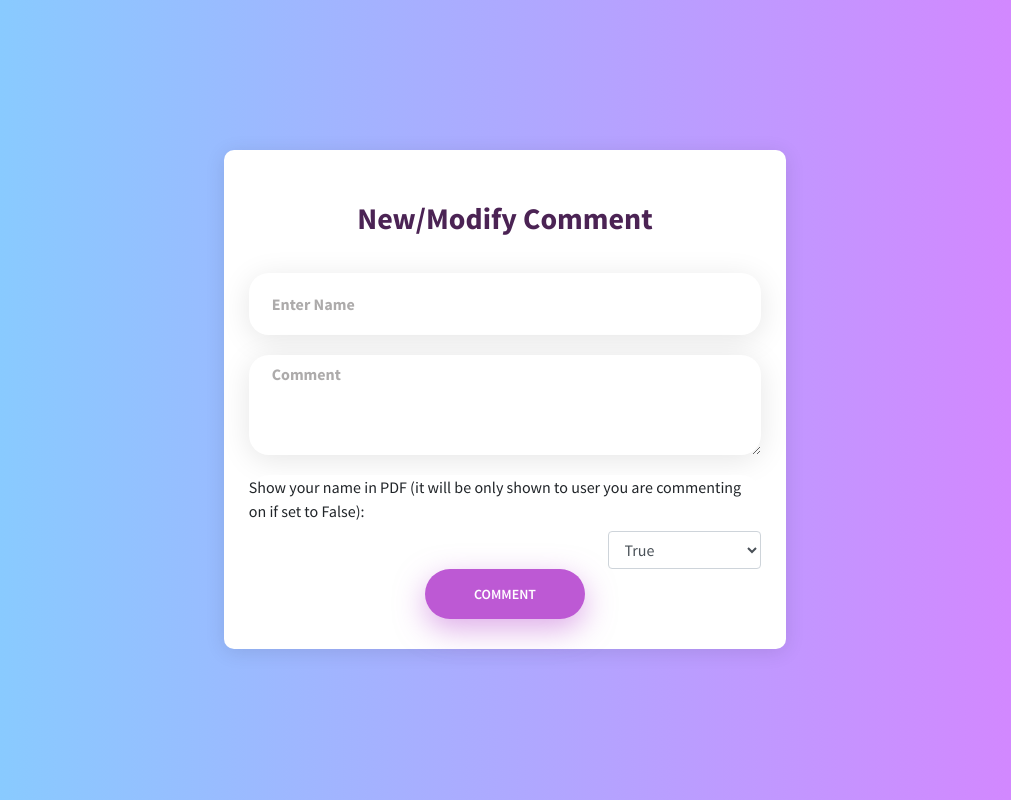
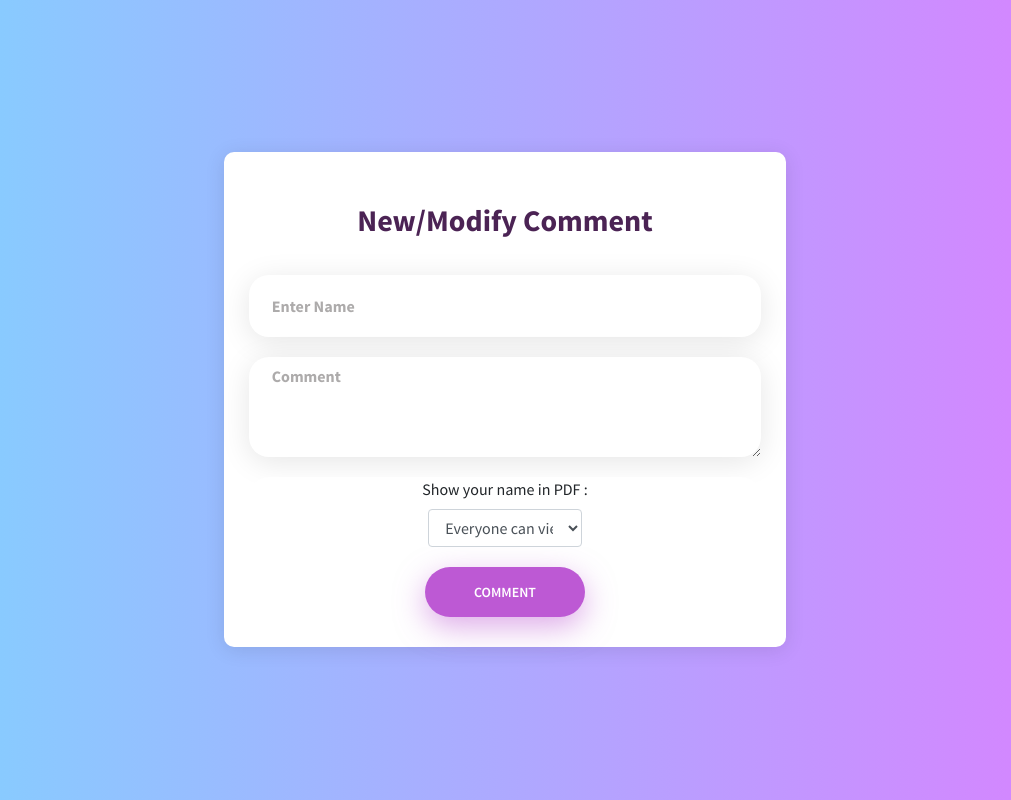
Before and after one commit to subodhk01/Yearbook, a Django app: template myapp/templates/myapp/comment.html in a window 1280 px wide. Shown: the part 56-856 px from the top of the page, without its empty margins (135-1146 px from the left). Run offline with Django 3.2, Linux system fonts and the light colour scheme; the template is opened without the code that fills it, so the values that code supplies are empty; parts of the project's set-up code (start-up, migrations or seed data) failed here and were passed over; some libraries are stand-ins or nearby versions.

Commit message:
Comment text changes (#23)

```diff
--- a/myapp/templates/myapp/comment.html
+++ b/myapp/templates/myapp/comment.html
@@ -49,11 +49,11 @@
 				<span class="focus-input100"></span>
 			</div>
 
-			<div class="wrap-input100 validate-input m-b-20">
-				<label> Show your name in PDF (it will be only shown to user you are commenting on if set to False):</label>
-					<select style="float:right;width: 30%" class="form-control" name = "show[]" >
-						<option value="True">True</option>
-						<option value="False">False</option>
+			<div class="wrap-input100 validate-input m-b-20" style="text-align: center;">
+				<label> Show your name in PDF :</label>
+					<select style="width: 30%; margin: auto;" class="form-control" name = "show[]" >
+						<option value="True">Everyone can view</option>
+						<option value="False">Only Reader can view</option>
 					</select>
 
 
```
